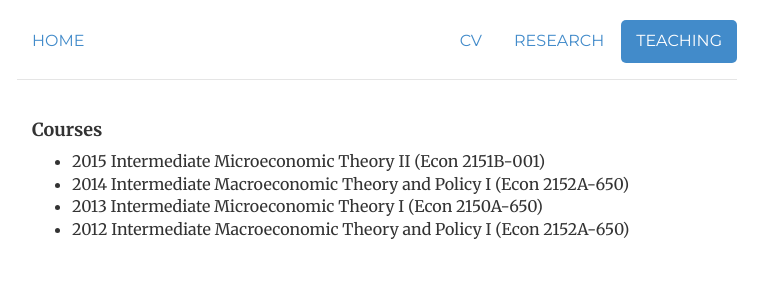
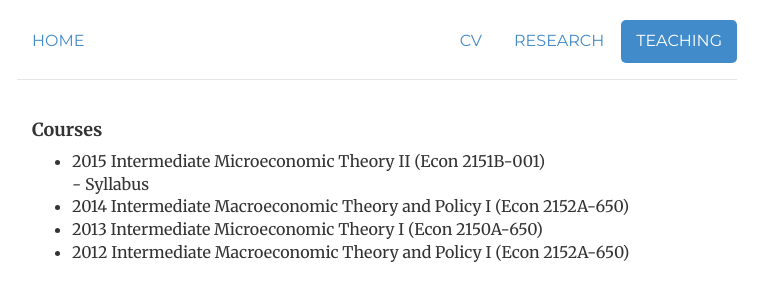
Before and after one commit to morihiroaki/morihiroaki.github.io, a Jekyll site: the page built from teaching.html, in a window 1280 px wide. Shown: the top 301 px of the page, without its empty margins (263-1031 px from the left). Built offline with Jekyll 4.4.1, drawn with Linux system fonts in a browser that asks for light colours.

Commit message:
Update teaching.html

```diff
--- a/teaching.html
+++ b/teaching.html
@@ -10,6 +10,7 @@ description:
   <h4>Courses</h4>
 <ul style="list-style-type:disc">
   <li>2015 Intermediate Microeconomic Theory II (Econ 2151B-001)</li>
+    <dd>- Syllabus</dd>
   <li>2014 Intermediate Macroeconomic Theory and Policy I (Econ 2152A-650)</li>
   <li>2013 Intermediate Microeconomic Theory I (Econ 2150A-650)</li>
   <li>2012 Intermediate Macroeconomic Theory and Policy I (Econ 2152A-650)</li>
```
